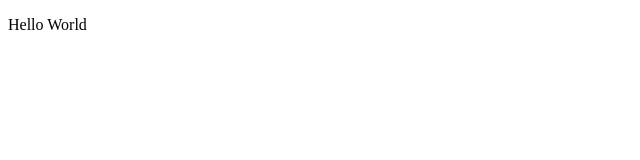
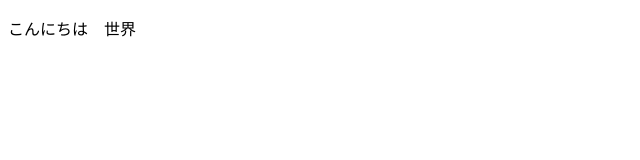
Before and after one commit to to-ikoma/netlify-test-site, a plain HTML site: page index.html in a window 1280 px wide. Shown: the full height of the page, 0-640 px from the left. Drawn offline with Linux system fonts and the light colour scheme.

Commit message:
alter index.html

```diff
--- a/index.html
+++ b/index.html
@@ -2,9 +2,9 @@
 <html>
 <head>
     <meta charset="utf-8" />
-    <title>test site</title>
+    <title>テスト　サイト</title>
 </head>
 <body>
-    <p>Hello World</p>
+    <p>こんにちは　世界</p>
 </body>
 </html>
```
